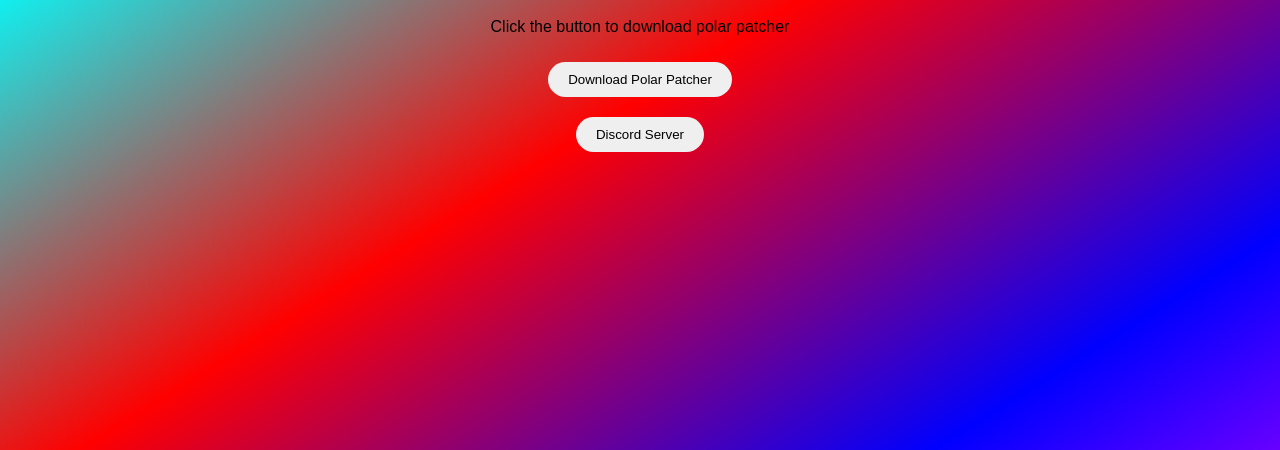
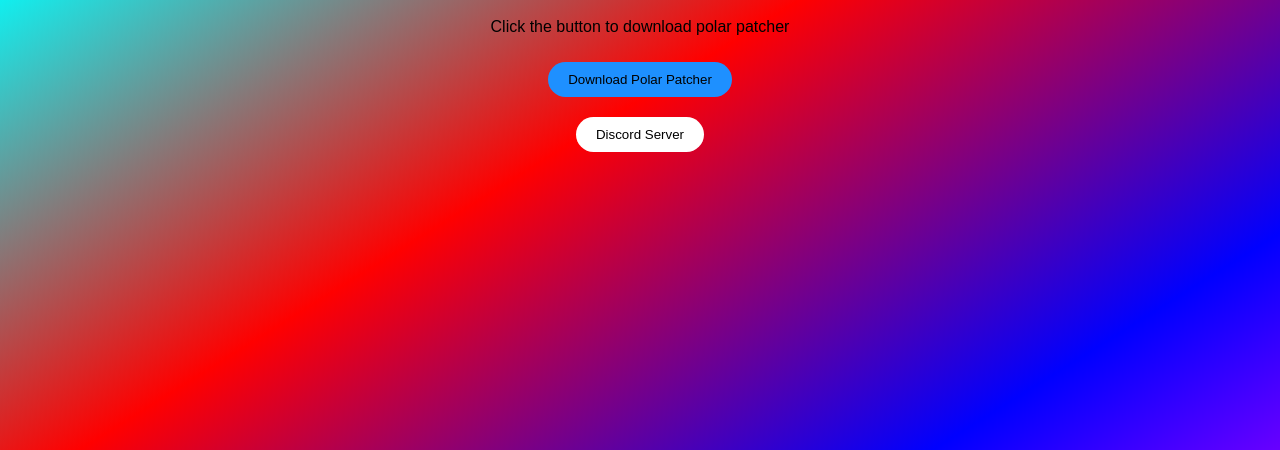
Before and after one commit to Idkwhattosayhere123/New, a plain HTML site: page Index.html in a window 1280 px wide. Shown: the part 350-800 px from the top of the page. Drawn offline with Linux system fonts and the light colour scheme.

Commit message:
Update Index.html

```diff
--- a/Index.html
+++ b/Index.html
@@ -27,6 +27,12 @@
       border: none;
       border-radius: 20px;
       cursor: pointer;
+    }
+    #download {
+      background: #1E90FF;
+    }
+    #discord {
+      background: white;
     }
 
     @keyframes gradientBackground {
```
